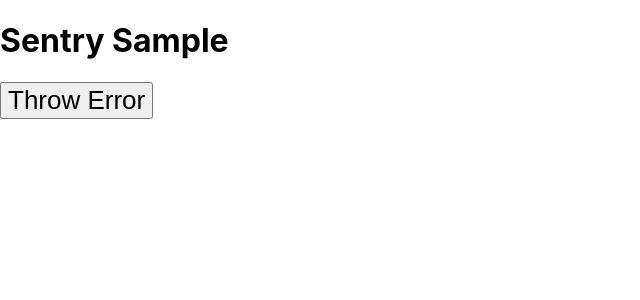
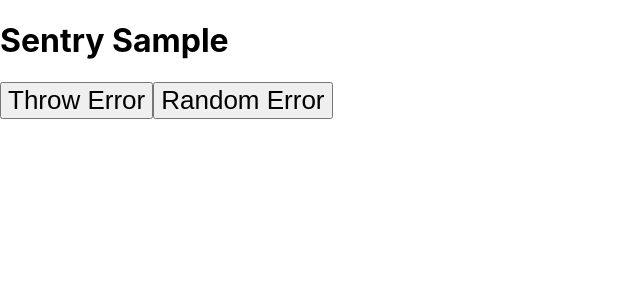
Before and after one commit to Himenon/vite-sentry-sample, a React (Vite) app: page / in a window 1280 px wide. Shown: the top 300 px of the page, without its empty margins (0-640 px from the left). Built offline with nearby package versions, Linux system fonts and the light colour scheme.

Commit message:
chore: add random error (#11)

```diff
--- a/src/App.tsx
+++ b/src/App.tsx
@@ -7,11 +7,16 @@
     throw new Error("エラーだよー");
   }
 
+  const handleOnClick2 = () => {
+    throw new Error(`Please Fix Me: ${Math.random()}`);
+  }
+
   return (
     <div>
       <h1>Sentry Sample {version}</h1>
       <div>
         <button onClick={handleOnClick}>Throw Error</button>
+        <button onClick={handleOnClick2}>Random Error</button>
       </div>
     </div>
   )
```
